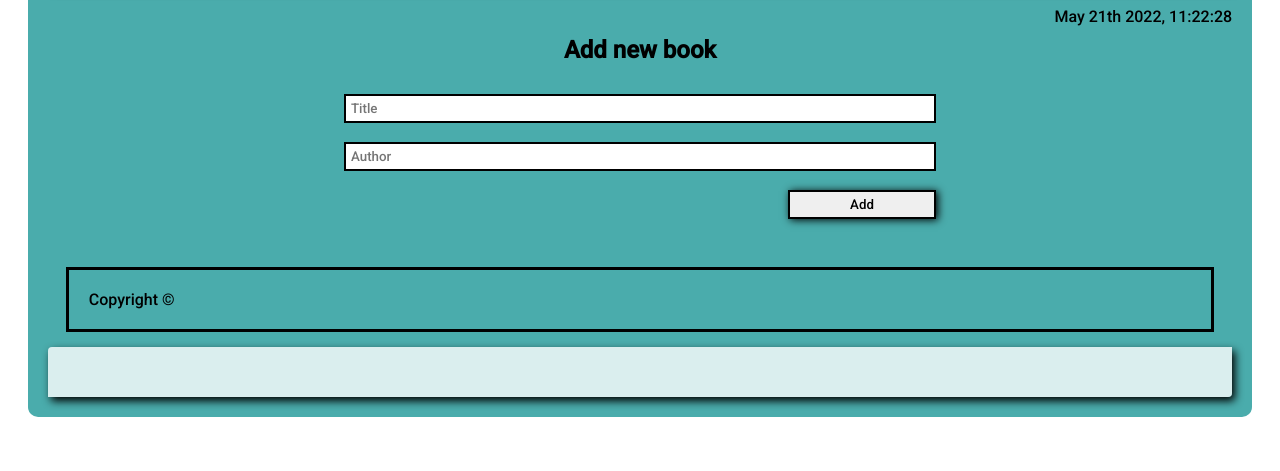
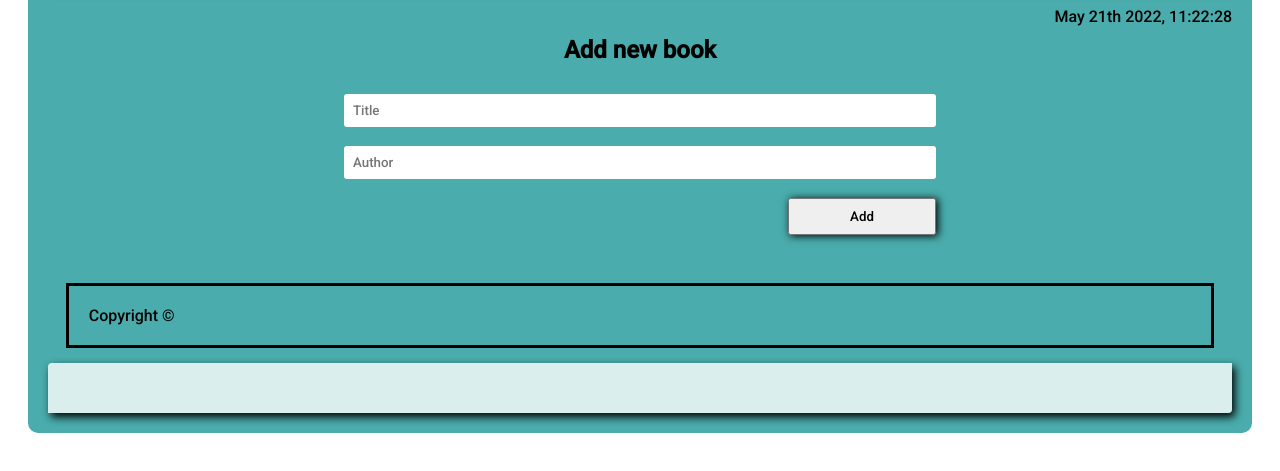
Before and after one commit to YannickZahinda/Awesome-book, a website: page index.html in a window 1280 px wide. Both pictures are taken after a click on the item "Add new". Shown: the part 99-570 px from the top of the page. Drawn offline with Linux system fonts and the light colour scheme.

Commit message:
style form

```diff
--- a/styles.css
+++ b/styles.css
@@ -37,8 +37,10 @@ body {
 
 input {
   width: 100%;
-  padding: 5px;
-  border: 2px solid #000;
+  padding: 9px;
+  border: none;
+  border-radius: 3px;
+
 }
 
 .button-container {
@@ -47,9 +49,12 @@ input {
 
 #addbtn {
   width: 25%;
-  border: 2px solid #000;
-  padding: 5px;
+  padding: 9px;
   box-shadow: 2px 1px 8px #000;
+}
+
+#addbtn{
+  cursor: pointer;
 }
 
 .remove {
```
